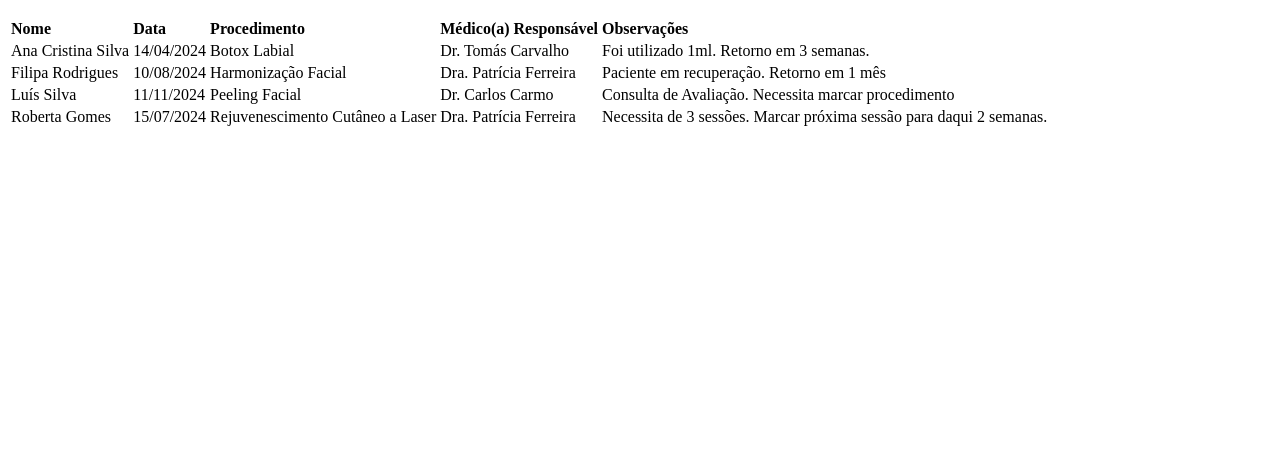
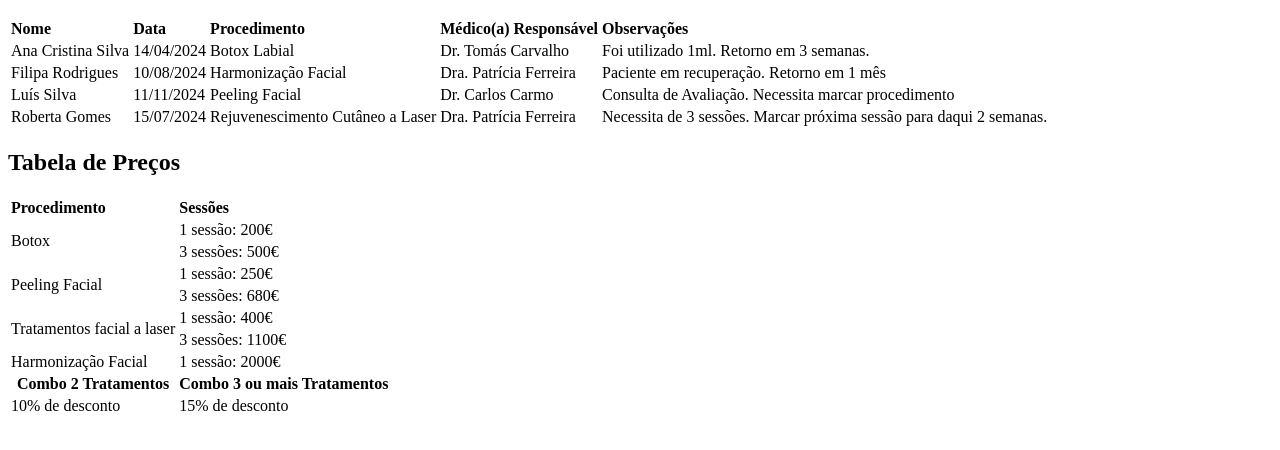
Before and after one commit to feliperosilva/HTML_Table, a plain HTML site: page index.html in a window 1280 px wide. Shown: the part 110-560 px from the top of the page. Drawn offline with Linux system fonts and the light colour scheme.

Commit message:
Insert Prices table with price info and combo discount percentage

```diff
--- a/index.html
+++ b/index.html
@@ -51,5 +51,50 @@
             </tr>
         </tbody>
     </table>
+
+    <h2>Tabela de Preços</h2>
+
+    <table>
+        <thead style="text-align: left;">
+            <tr>
+                <th>Procedimento</th>
+                <th>Sessões</th>
+            </tr>
+        </thead>
+        <tbody>
+            <tr>
+                <td rowspan="2">Botox</td>
+                <td>1 sessão: 200€</td>
+            </tr>
+            <tr>
+                <td>3 sessões: 500€</td>
+            <tr>
+                <td rowspan="2">Peeling Facial</td>
+                <td>1 sessão: 250€</td>
+            </tr>
+            <tr>
+                <td>3 sessões: 680€</td>
+            <tr>
+                <td rowspan="2">Tratamentos facial a laser</td>
+                <td>1 sessão: 400€</td>
+            </tr>
+            <tr>
+                <td>3 sessões: 1100€</td>
+            <tr>
+                <td rowspan="2">Harmonização Facial</td>
+                <td>1 sessão: 2000€</td>
+            </tr>
+        </tbody>
+        <tfoot>
+            <tr>
+                <th>Combo 2 Tratamentos</th>
+                <th>Combo 3 ou mais Tratamentos</th>
+            </tr>
+            <tr>
+                <td>10% de desconto</td>
+                <td>15% de desconto</td>
+            </tr>
+        </tfoot>
+    </table>
 </body>
 </html>
```
